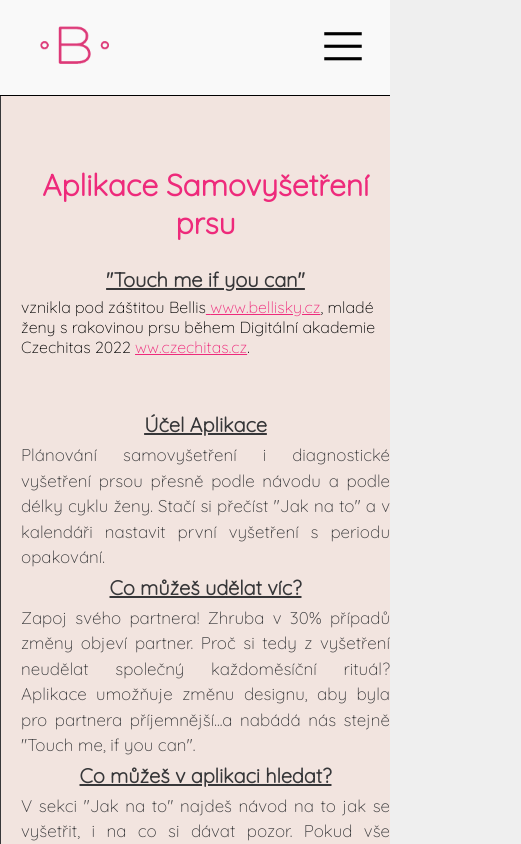
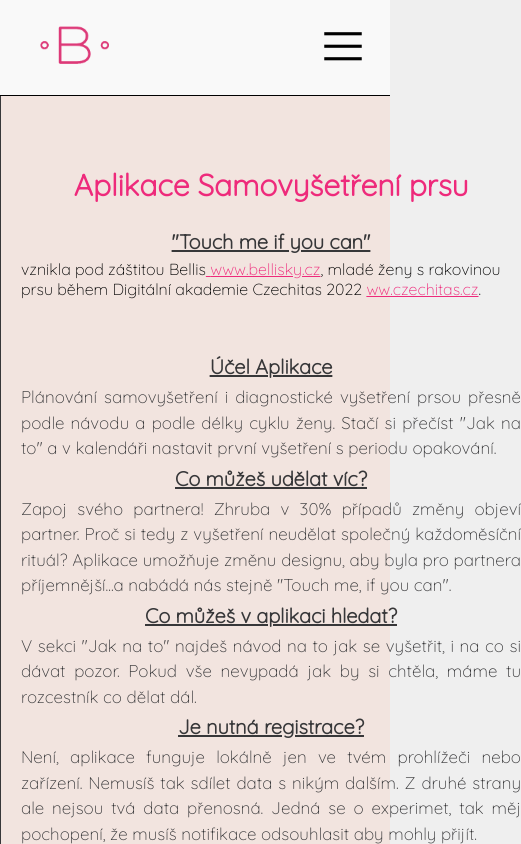
Before and after one commit to janajurcova/samovysetreni-prsu, a React app: page /info in a window 390 px wide. Shown: the top 844 px of the page, 521 px wide, since content can reach past the window. Built offline with nearby package versions, Linux system fonts and the light colour scheme; what dayjs-recur would draw is missing.

Commit message:
styling responsivity InfoPage

```diff
--- a/src/pages/InfoPage/style.css
+++ b/src/pages/InfoPage/style.css
@@ -36,10 +36,15 @@
 }
 @media (max-width: 650px) {
   .info__container {
-    width: unset;
+    width: 35Opx;
     margin: 20px 0px 20px 20px;
   }
   .info__section {
     align-items: center;
   }
 }
+@media (max-width: 1150px) {
+  .info__container {
+    width: 500px;
+  }
+}
```
